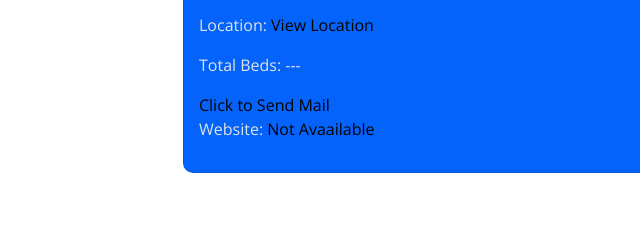
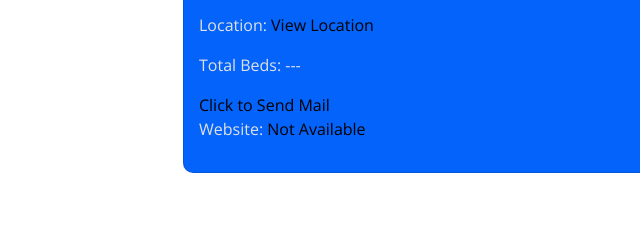
Before and after one commit to Waffl3l0v3/PBL_FE, a plain HTML site: page katraj.html in a window 1280 px wide. Shown: the part 2475-2700 px from the top of the page, 27-667 px from the left. Drawn offline with nearby package versions, Linux system fonts and the light colour scheme.

Commit message:
Update katraj.html

```diff
--- a/katraj.html
+++ b/katraj.html
@@ -154,7 +154,7 @@
           <p>Location: <a href="https://maps.app.goo.gl/Zb7EX2y2X5Gx8CfP8">View Location</a></p>
           <p>Total Beds: --- </p>
           <a href= "mailto:auramultispecialityhospitals.com"> Click to Send Mail</a>
-          <p>Website: <a href="">Not Avaailable</a> </p>
+          <p>Website: <a href="">Not Available</a> </p>
         </p>
       </div>
     </div>
```
